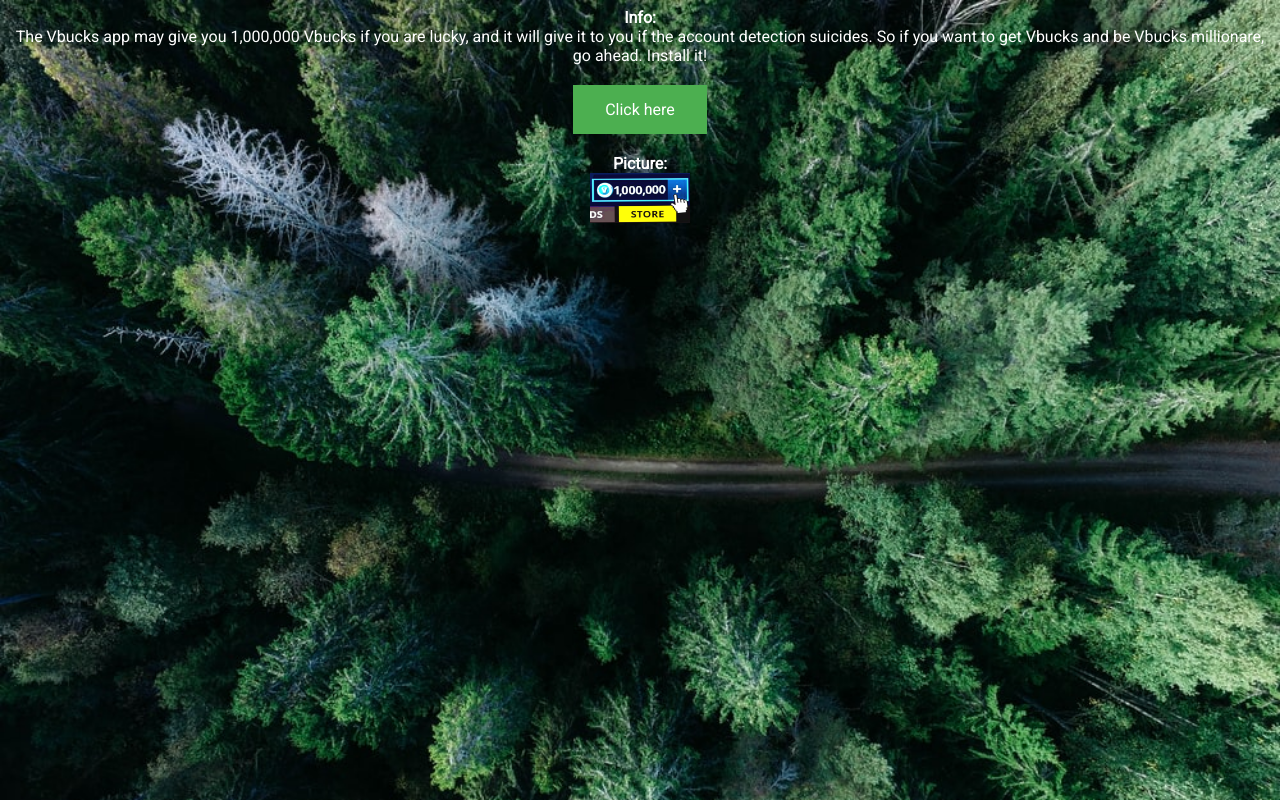
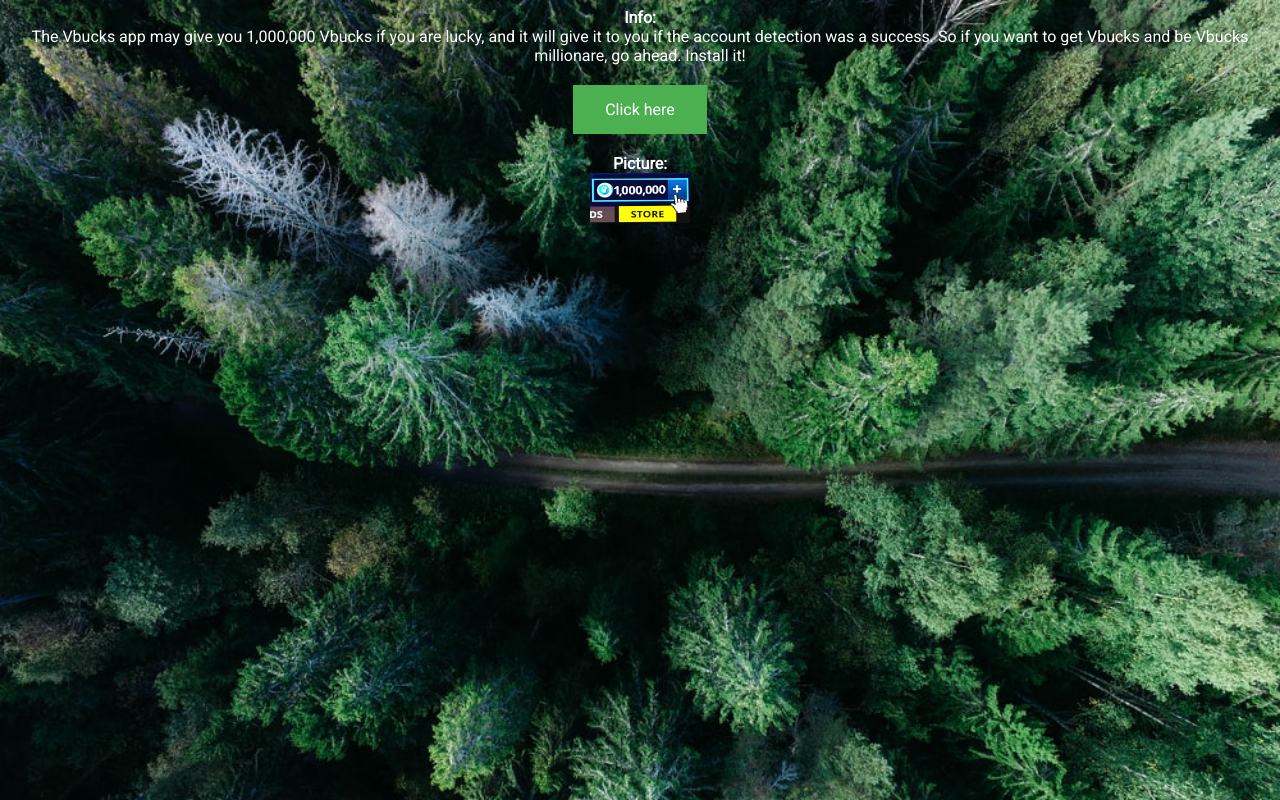
Before and after one commit to mukhammadalikadamov/mukhammadalikadamov, a plain HTML site: page vbucks.html in a window 1280 px wide. Drawn offline with Linux system fonts and the light colour scheme.

Commit message:
changed "suicide" to "success"

```diff
--- a/vbucks.html
+++ b/vbucks.html
@@ -27,7 +27,7 @@
 
     <center><strong>Info:</strong></center>
 
-    <center>The Vbucks app may give you 1,000,000 Vbucks if you are lucky, and it will give it to you if the account detection suicides.
+    <center>The Vbucks app may give you 1,000,000 Vbucks if you are lucky, and it will give it to you if the account detection was a success.
     So if you want to get Vbucks and be Vbucks millionare, go ahead. Install it!</center>
 
     <p>
```
